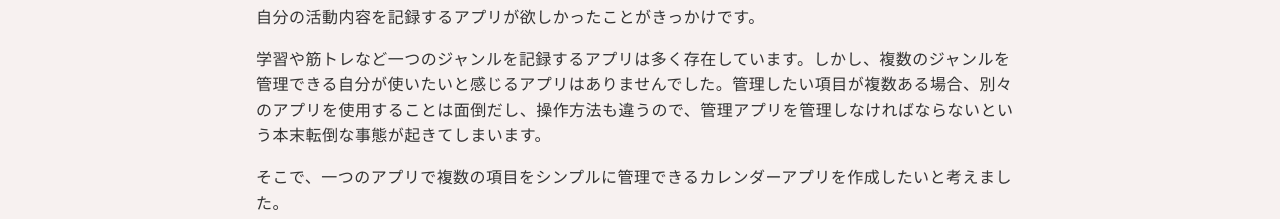
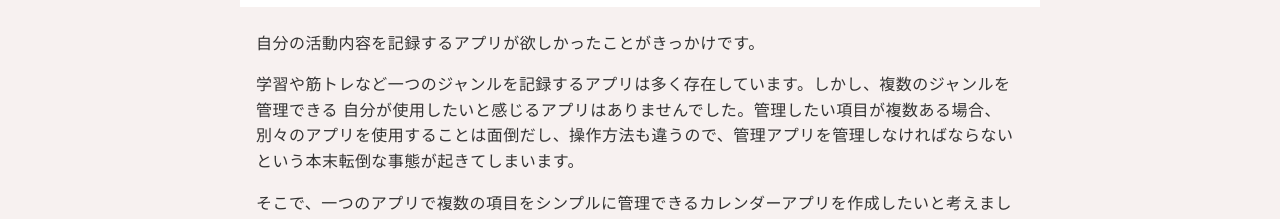
Before and after one commit to sinkaigyo46/portfolio-site, a plain HTML site: page works/02.html in a window 1280 px wide. Shown: the part 2101-2320 px from the top of the page. Drawn offline with nearby package versions, Linux system fonts and the light colour scheme.

Commit message:
Update 02.html

```diff
--- a/works/02.html
+++ b/works/02.html
@@ -43,7 +43,7 @@
           <div class="p-work-firstview__text-area">
             <h3 class="p-work-firstview__text-titile">開発環境</h3>
             <!-- 記載番号：3 -->
-            <p class="p-work-firstview__text">HTML / CSS / Ruby / Ruby on Rails / Bootstrap / MySQL / GitHub / Render / Visual Studio Code</p>
+            <p class="p-work-firstview__text">HTML / CSS / Ruby / Ruby on Rails / JavaScript / jQuery / Bootstrap / MySQL / GitHub / Render / Visual Studio Code</p>
             <!-- 記載番号：4 -->
             <p class="p-work-firstview__text-link"><a href="https://github.com/sinkaigyo46/wasureco.git" target="_blank">https://github.com/sinkaigyo46/wasureco.git</a></p>
           </div>
@@ -128,7 +128,8 @@
                   自分の活動内容を記録するアプリが欲しかったことがきっかけです。
                 </p>
                 <p>
-                  学習や筋トレなど一つのジャンルを記録するアプリは多く存在しています。しかし、複数のジャンルを管理できる自分が使いたいと感じるアプリはありませんでした。管理したい項目が複数ある場合、別々のアプリを使用することは面倒だし、操作方法も違うので、管理アプリを管理しなければならないという本末転倒な事態が起きてしまいます。
+                  学習や筋トレなど一つのジャンルを記録するアプリは多く存在しています。しかし、複数のジャンルを管理できる
+                  自分が使用したいと感じるアプリはありませんでした。管理したい項目が複数ある場合、別々のアプリを使用することは面倒だし、操作方法も違うので、管理アプリを管理しなければならないという本末転倒な事態が起きてしまいます。
                 </p>
                   <p>
                     そこで、一つのアプリで複数の項目をシンプルに管理できるカレンダーアプリを作成したいと考えました。
```
